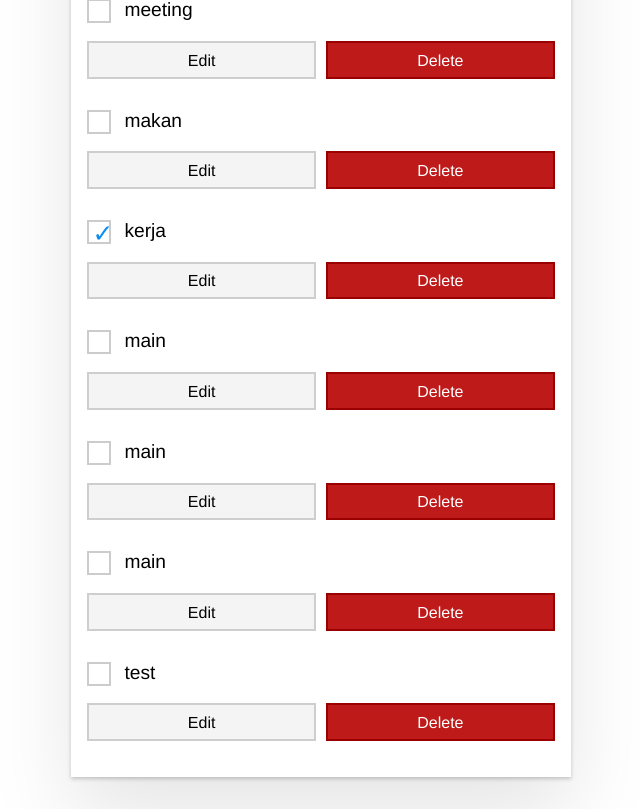
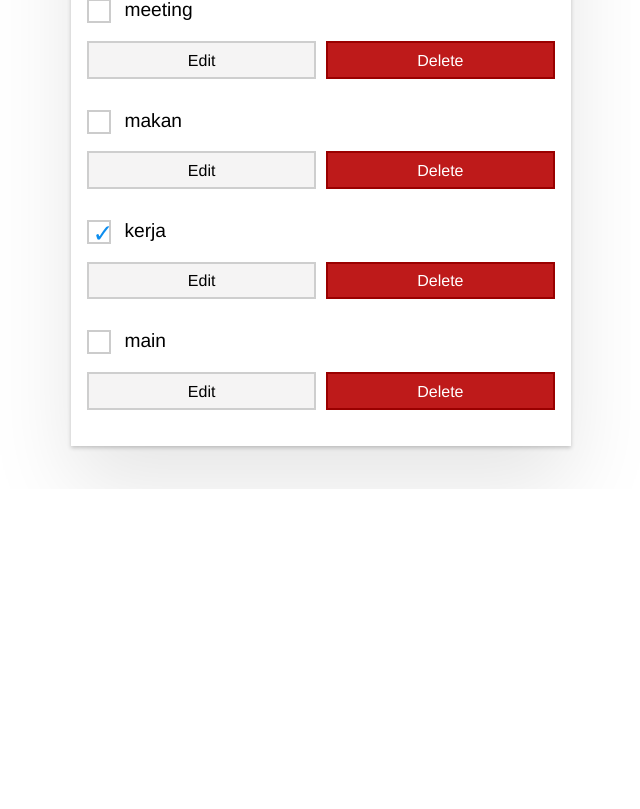
Before and after one commit to AnangSyfr/learn-angular-todo, an Angular app: page / in a window 1280 px wide. Shown: the part 311-1120 px from the top of the page, without its empty margins (319-959 px from the left). After the commit the page ends 800 px from the top, so only its background shows below. Built offline with nearby package versions, Linux system fonts and the light colour scheme; data requests are answered from the project's data file.

Commit message:
feat: delete todo

```diff
--- a/db.json
+++ b/db.json
@@ -19,21 +19,6 @@
       "id": "2096",
       "description": "main",
       "done": false
-    },
-    {
-      "id": "0f00",
-      "description": "main",
-      "done": false
-    },
-    {
-      "id": "48ae",
-      "description": "main",
-      "done": false
-    },
-    {
-      "id": "8711",
-      "description": "test",
-      "done": false
     }
   ]
 }
--- a/src/app/app.component.html
+++ b/src/app/app.component.html
@@ -22,6 +22,8 @@
     </button>
 
     @for (todo of todos(); track $index) {
-        <app-items [todo]="todo" />
+        @if (todo.id) {
+            <app-items [todo]="todo" (deleteItem)="deleteTodo(todo.id)" />
+        }
     }
 </main>
--- a/src/app/app.component.ts
+++ b/src/app/app.component.ts
@@ -16,7 +16,6 @@ export class AppComponent {
     ngOnInit() {
         this.todosService.getTodos().subscribe((data) => {
             this.todos.set(data);
-            console.log(this.todos);
         });
     }
 
@@ -24,4 +23,9 @@ export class AppComponent {
         this.todosService.postTodo(todo).subscribe();
         this.todos.update((old) => [...old, todo]);
     }
+
+    deleteTodo(id: string) {
+        this.todosService.deleteTodo(id).subscribe();
+        this.todos.update((ctx) => ctx.filter((todo) => todo.id != id));
+    }
 }
--- a/src/app/items/items.component.html
+++ b/src/app/items/items.component.html
@@ -4,6 +4,6 @@
 
     <div class="btn-wrapper">
         <button class="btn">Edit</button>
-        <button class="btn btn-warn">Delete</button>
+        <button class="btn btn-warn" (click)="deleteItem.emit()">Delete</button>
     </div>
 </div>
--- a/src/app/items/items.component.ts
+++ b/src/app/items/items.component.ts
@@ -1,4 +1,4 @@
-import { Component, input } from "@angular/core";
+import { Component, input, Output, EventEmitter } from "@angular/core";
 
 @Component({
     selector: "app-items",
@@ -9,4 +9,5 @@ import { Component, input } from "@angular/core";
 })
 export class ItemsComponent {
     todo = input.required<Item>();
+    @Output() deleteItem = new EventEmitter<string>();
 }
--- a/src/app/services/todos.service.ts
+++ b/src/app/services/todos.service.ts
@@ -16,4 +16,8 @@ export class TodosService {
     postTodo(todo: Item) {
         return this.Http.post<Item>(this.url, todo);
     }
+
+    deleteTodo(id: string) {
+        return this.Http.delete<Item>(`${this.url}/${id}`);
+    }
 }
```
